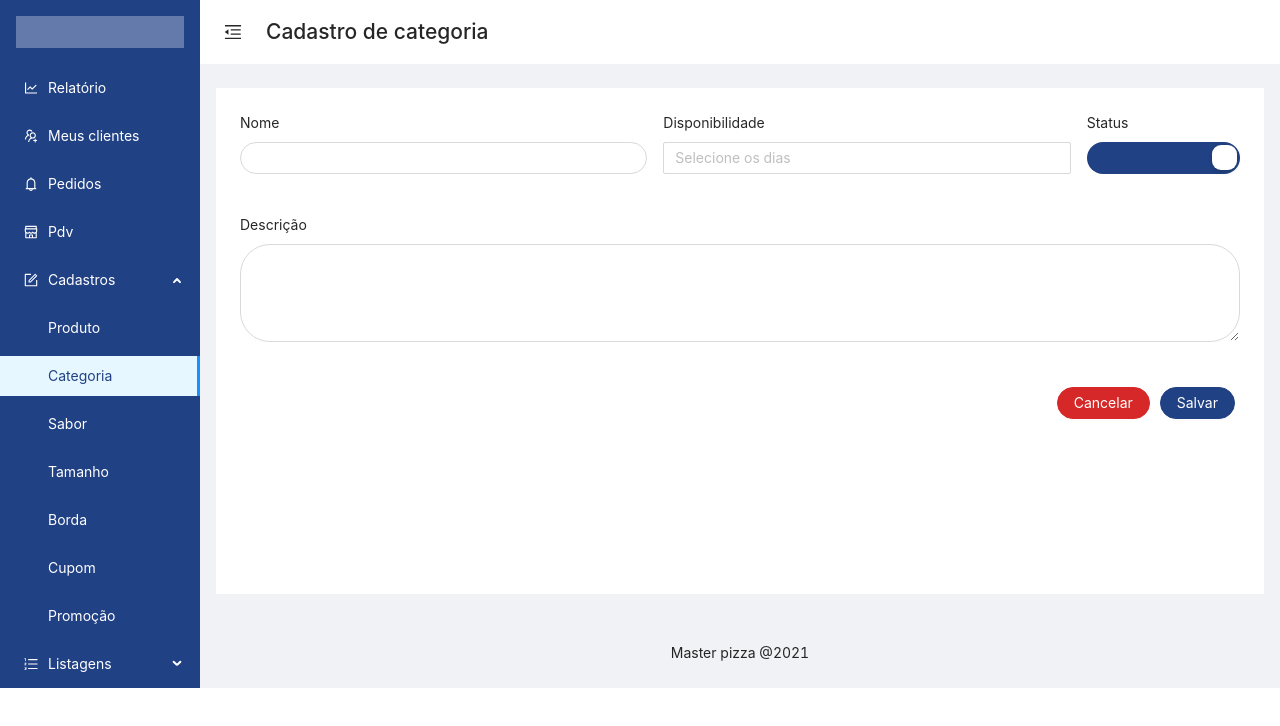
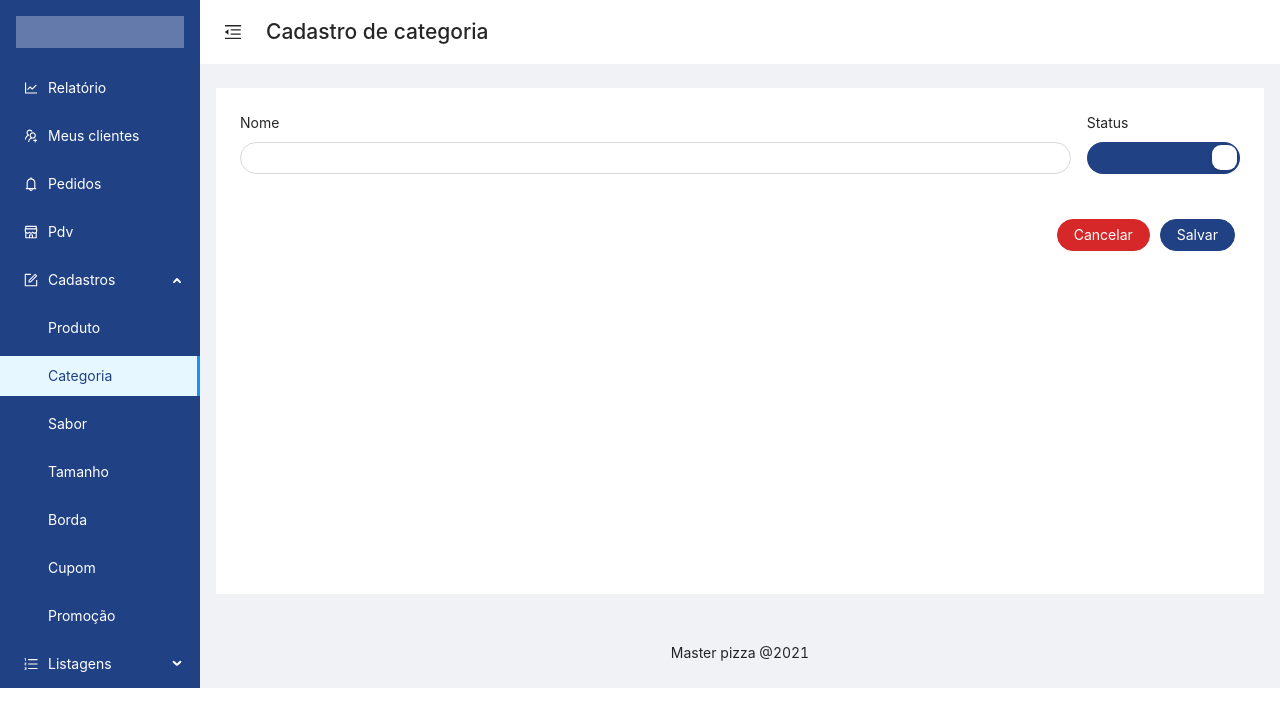
Before and after one commit to pedrolucas27/delivery-admin, a React (Create React App) app: page /addCategory in a window 1280 px wide. Shown: the top 726 px of the page. Built offline with nearby package versions, Linux system fonts and the light colour scheme.

Commit message:
Atualizações 09-04

```diff
--- a/src/pages/AddCategory/index.js
+++ b/src/pages/AddCategory/index.js
@@ -1,4 +1,5 @@
 import React, { useState } from "react";
+import axios from "axios";
 
 import {
 	Layout,
@@ -8,7 +9,6 @@ import {
 	Switch,
 	Row,
 	Col,
-	Select
 } from 'antd';
 import {
   PlusOutlined
@@ -20,14 +20,28 @@ import HeaderSite from "../../components/Header";
 import MenuSite from "../../components/Menu";
 import FooterSite from "../../components/Footer";
 
-const { TextArea } = Input;
 const { Content } = Layout;
+
+const BASE_URL = "http://localhost:4020/";
 
 function AddCategory() {
 	const [form] = Form.useForm();
 	const [expand, setExpand] = useState(false);
 
 
+	const onSaveCategory = async (values) => {
+		if(values?.name_category){
+			const response = await axios.post(BASE_URL+"category",
+				{
+					name_category: values?.name_category,
+					is_active: values?.is_active !== undefined ? values?.is_active:true
+				}
+			);
+		}else{
+			console.log("INFORME OS CAMPOS PEDIDOS, POR FAVOR!");
+		}
+		form.resetFields();
+	}
 
 	return (
 		<div>
@@ -37,37 +51,24 @@ function AddCategory() {
 		          <HeaderSite title={'Cadastro de categoria'} isListView={false} expandMenu={expand} updateExpandMenu={() => setExpand(!expand)} />
 		          <Content className="container-main">
 
-			      	<Form layout="vertical" form={form}>
+			      	<Form layout="vertical" form={form} onFinish={onSaveCategory}>
 				        <Row gutter={[16, 16]}>
-					      <Col span={10}>
-							<Form.Item label="Nome">
+
+					      <Col span={20}>
+							<Form.Item label="Nome" name="name_category">
 					          <Input className="input-radius"/>
 					        </Form.Item>
 					      </Col>
-					      <Col span={10}>
-							<Form.Item label="Disponibilidade">
-					          <Select
-							    mode="multiple"
-							    placeholder="Selecione os dias"
-							    style={{ width: '100%' }}
-							  >
 
-							  </Select>
+					      <Col span={4}>
+							<Form.Item label="Status" name="is_active">
+					          <Switch defaultChecked />
 					        </Form.Item>
 					      </Col>
-					      <Col span={4}>
-							<Form.Item label="Status">
-					          <Switch defaultChecked />
-					         </Form.Item>
-					      </Col>
+
 
 					      <Col span={24}>
-					      	<Form.Item label="Descrição">
-					      	  <TextArea rows={4} className="input-radius"/>
-					        </Form.Item>
-					      </Col>
-					      <Col span={24}>
-					      	<Button shape="round" className="button ac">
+					      	<Button onClick={() => form.submit()} shape="round" className="button ac">
 						       Salvar
 						    </Button>
 							<Button shape="round" className="button-cancel ac">
--- a/src/pages/AddProduct/index.js
+++ b/src/pages/AddProduct/index.js
@@ -1,4 +1,5 @@
-import React, { useState } from "react";
+import React, { useState, useEffect } from "react";
+import axios from "axios";
 
 import {
 	Layout,
@@ -7,6 +8,7 @@ import {
 	Button,
 	Radio,
 	Select,
+	Switch,
 	Row,
 	Col
 } from 'antd';
@@ -25,9 +27,38 @@ const { TextArea } = Input;
 const { Option } = Select;
 const { Content } = Layout;
 
+const BASE_URL = "http://localhost:4020/";
+
 function AddProduct() {
 	const [form] = Form.useForm();
 	const [expand, setExpand] = useState(false);
+
+	const [dataFlavor, setDataFlavor] = useState([]);
+	const [dataSize, setDataSize] = useState([]);
+	const [dataCategory, setDataCategory] = useState([]);
+
+	useEffect(() => {
+		axios.get(BASE_URL+"flavors").then((response) => {
+			setDataFlavor(response?.data);
+		}).catch((error) => {
+			console.log("BUGOU: "+ error);
+		});
+
+		axios.get(BASE_URL+"sizes").then((response) => {
+			setDataSize(response?.data);
+		}).catch((error) => {
+			console.log("BUGOU: "+ error);
+		});
+
+		axios.get(BASE_URL+"category").then((response) => {
+			setDataCategory(response?.data);
+		}).catch((error) => {
+			console.log("BUGOU: "+ error);
+		});
+
+
+	}, []);
+
 
 	return (
 		<div>
@@ -40,54 +71,80 @@ function AddProduct() {
 
 			      	<Form layout="vertical" form={form}>
 				        <Row gutter={[16, 16]}>
-					      <Col span={5}>
-							<Form.Item label="Nome">
+
+					      <Col span={20}>
+							<Form.Item label="Nome" name="name_product">
 					          <Input  className="input-radius"/>
 					        </Form.Item>
 					      </Col>
+
 					      <Col span={4}>
-							<Form.Item label="Categoria">
-					          <Select style={{ borderRadius: '30px !important' }}>
+							<Form.Item label="Status" name="is_active">
+					          <Switch defaultChecked />
+					        </Form.Item>
+					      </Col>
+
+					      <Col span={6}>
+							<Form.Item label="Categoria" name="category">
+					          <Select>
+					          	{
+					          		dataCategory.map((item) => (
+										<Option key={item?.code} value={item?.id_category}>
+											{item?.name_category}
+						          		</Option>
+					          			)
+					          		)
+					          	}
   							  </Select>
 					        </Form.Item>
 					      </Col>
-					      <Col span={1}>
-							<Form.Item label="">
-					          <Button className="button b" shape="circle" icon={<PlusOutlined />} />
-					        </Form.Item>
-					      </Col>
-					      <Col span={4}>
-							<Form.Item label="Sabor">
+
+					      <Col span={6}>
+							<Form.Item label="Sabor" name="flavor">
 					          <Select>
+					          	{
+					          		dataFlavor.map((item) => (
+										<Option key={item?.code} value={item?.id}>
+											{item?.name_flavor}
+						          		</Option>
+					          			)
+					          		)
+					          	}
   							  </Select>
 					        </Form.Item>
 					      </Col>
-					      <Col span={1}>
-							<Form.Item label="">
-					          <Button className="button b" shape="circle" icon={<PlusOutlined />} />
-					        </Form.Item>
-					      </Col>
-					      <Col span={4}>
-							<Form.Item label="Tamanho">
+
+					      <Col span={6}>
+							<Form.Item label="Tamanho" name="size">
 					          <Select>
+					          	{
+					          		dataSize.map((item) => (
+										<Option key={item?.code} value={item?.id_size}>
+											{item?.size} ({item?.unit} - {item?.abreviation})
+						          		</Option>
+					          			)
+					          		)
+					          	}
   							  </Select>
 					        </Form.Item>
 					      </Col>
-					      <Col span={1}>
-							<Form.Item label={""}>
-					          <Button className="button b" shape="circle" icon={<PlusOutlined />} />
-					        </Form.Item>
-					      </Col>
-					      <Col span={4}>
-					      	<Form.Item label="Preço">
+
+					      <Col span={6}>
+					      	<Form.Item label="Preço" name="price_product">
 					      	  <Input addonBefore="R$" />
 					        </Form.Item>
 					      </Col>
+
+
+
+
+
 					      <Col span={24}>
-					      	<Form.Item label="Descrição">
+					      	<Form.Item label="Descrição" name="description">
 					      	  <TextArea rows={4} className="input-radius"/>
 					        </Form.Item>
 					      </Col>
+
 					      <Col span={24}>
 					      	<Button shape="round" className="button ac">
 						       Salvar
@@ -96,6 +153,7 @@ function AddProduct() {
 						       Cancelar
 						    </Button>
 					      </Col>
+
 					    </Row>
 			      	</Form>
 
```
